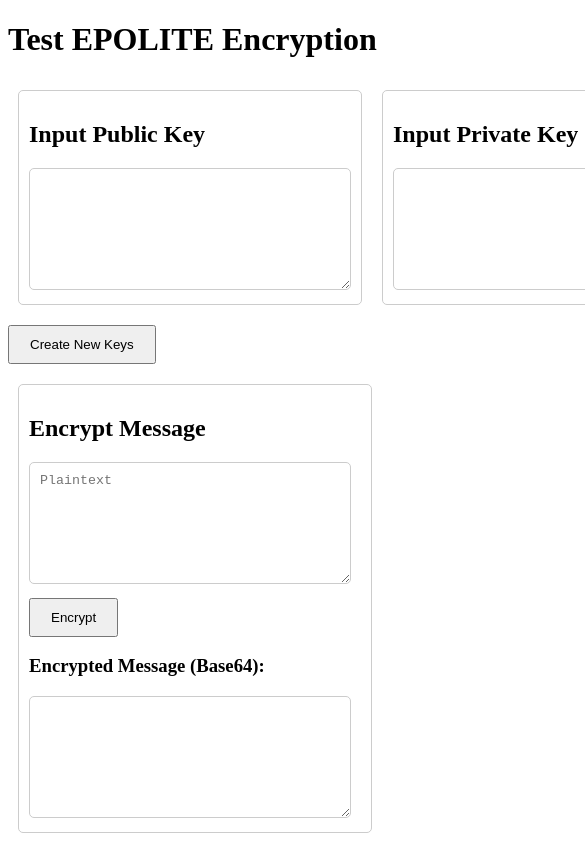
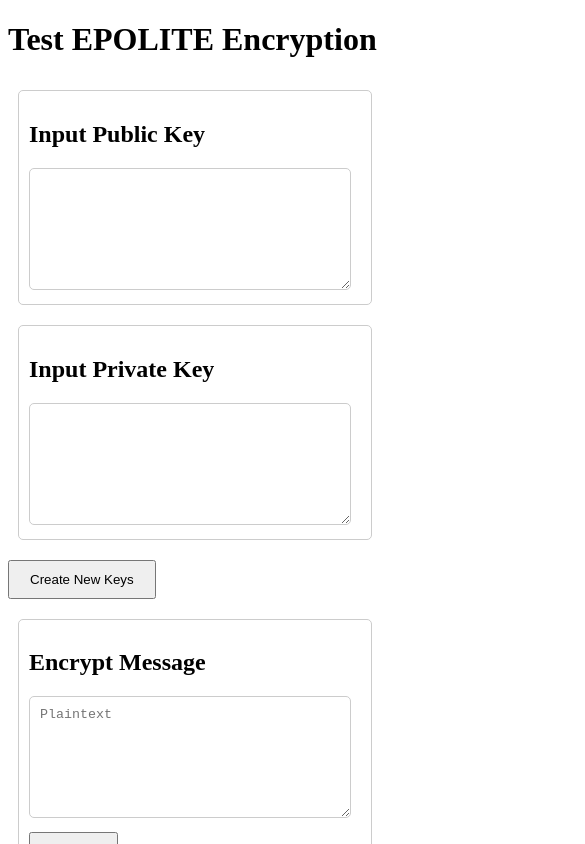
Before and after one commit to AlexanderEpolite/epolite-test, a Vue app: page / in a window 390 px wide. Shown: the top 844 px of the page, 585 px wide, since content can reach past the window. Built offline with nearby package versions, Linux system fonts and the light colour scheme.

Commit message:
add mobile responsiveness

```diff
--- a/src/App.vue
+++ b/src/App.vue
@@ -88,6 +88,12 @@ button {
 
 .encryption, .decryption, .signing, .verification {
     margin-top: 20px;
+}
+
+@media screen and (max-width: 600px) {
+    .keys {
+        flex-direction: column;
+    }
 }
 </style>
 
```
